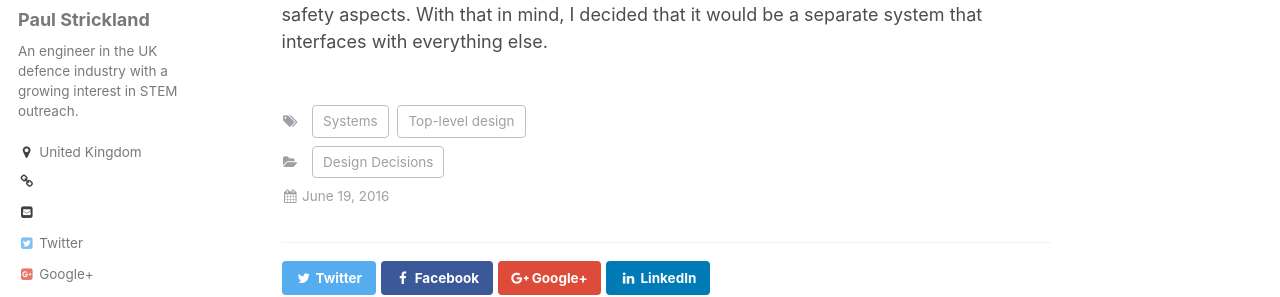
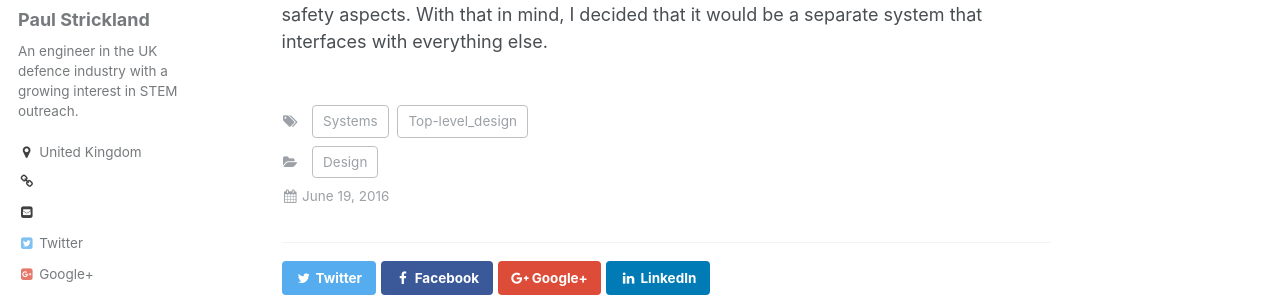
Before and after one commit to pestrickland/desk_defender, a Jekyll site: the page built from _posts/2016-06-18-systems-approach.md, in a window 1280 px wide and 900 px high, scrolled down 3025 px. Shown: the part 147-444 px from the top of the window. Built offline with Jekyll 4.4.1, drawn with Linux system fonts in a browser that asks for light colours.

Commit message:
Change "Design Decisions" category to "Design".

```diff
--- a/_posts/2016-06-18-systems-approach.md
+++ b/_posts/2016-06-18-systems-approach.md
@@ -1,10 +1,10 @@
 ---
 title: "A systems approach"
 categories:
-    - Design Decisions
+    - Design
 tags:
     - Systems
-    - Top-level design
+    - Top-level_design
 published: true
 excerpt: "An overview of the different systems I intend to design."
 modified: 2016-06-19
```
Also changed, not shown: _posts/2016-06-15-safety.md (+1 -1 lines).
